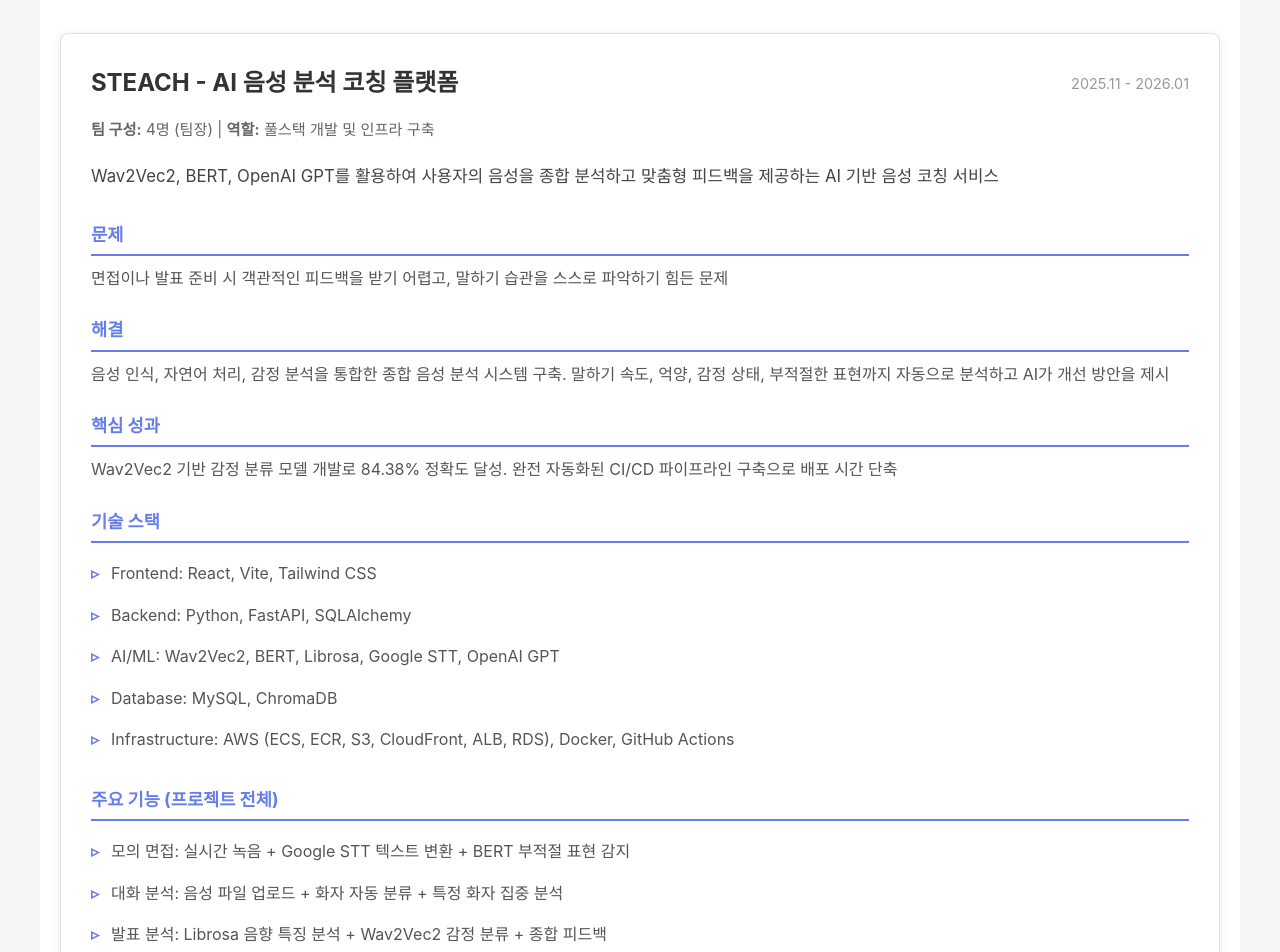
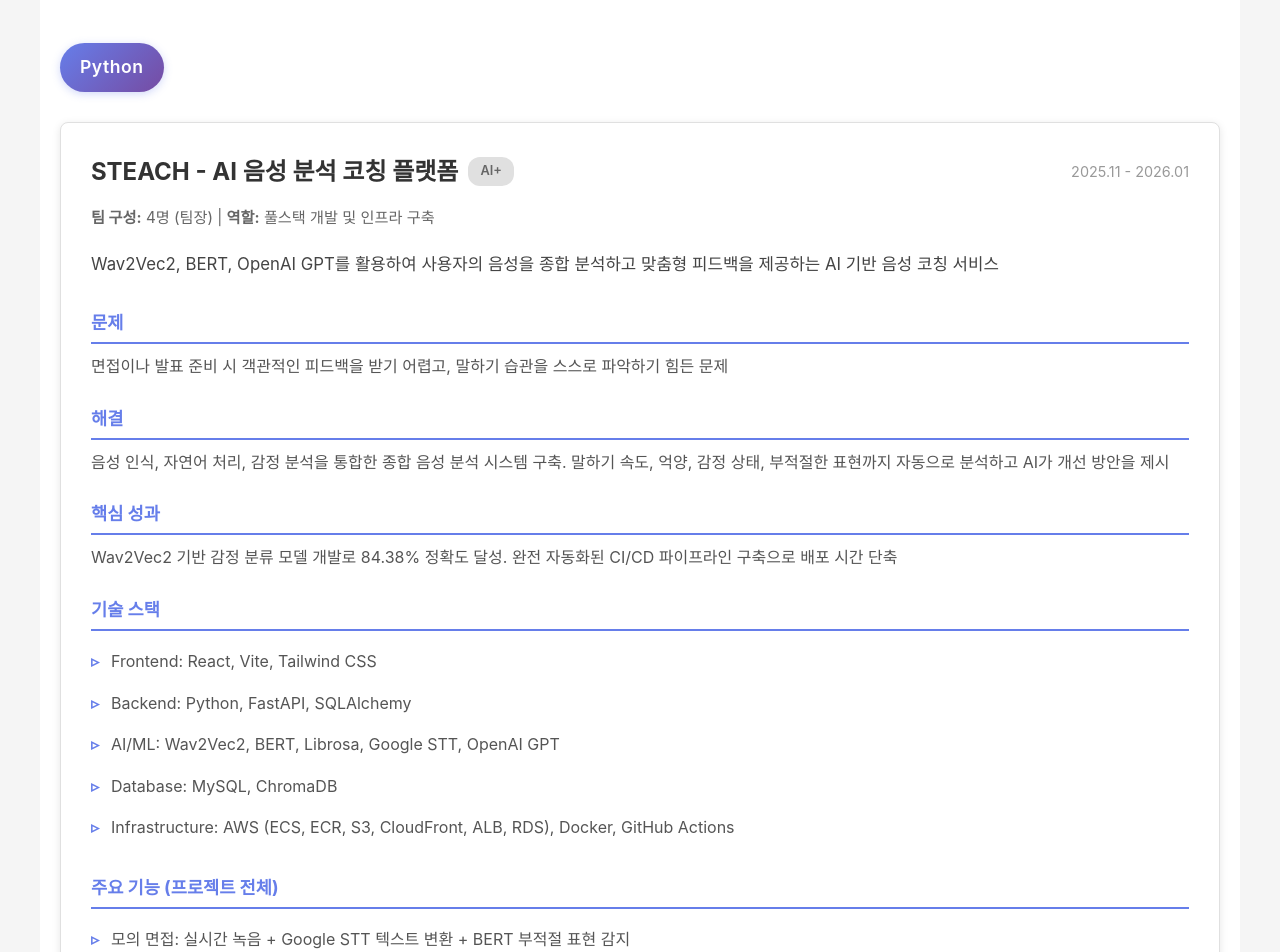
Before and after one commit to kanell0304/Portfolio, a React (Create React App) app: page / in a window 1280 px wide. Shown: the part 500-1452 px from the top of the page. Built offline with nearby package versions, Linux system fonts and the light colour scheme.

Commit message:
add java project

```diff
--- a/src/App.css
+++ b/src/App.css
@@ -16,6 +16,98 @@
   margin: 0 auto;
   background-color: white;
   min-height: 100vh;
+  position: relative;
+}
+
+/* 사이드 네비게이션 */
+.side-nav {
+  position: fixed;
+  left: calc(50% + 620px);
+  top: 180px;
+  width: 240px;
+  background: white;
+  border: 1px solid #e0e0e0;
+  border-radius: 8px;
+  padding: 20px;
+  box-shadow: 0 2px 8px rgba(0,0,0,0.1);
+  max-height: calc(100vh - 200px);
+  overflow-y: auto;
+  z-index: 100;
+}
+
+.side-nav-title {
+  font-size: 0.9rem;
+  font-weight: bold;
+  color: #667eea;
+  margin-bottom: 20px;
+  text-transform: uppercase;
+  letter-spacing: 0.5px;
+}
+
+.side-nav-group {
+  margin-bottom: 25px;
+}
+
+.side-nav-group:last-child {
+  margin-bottom: 0;
+}
+
+.side-nav-language {
+  font-size: 0.85rem;
+  font-weight: 600;
+  color: #999;
+  margin-bottom: 10px;
+  padding-bottom: 8px;
+  border-bottom: 1px solid #e0e0e0;
+  text-transform: uppercase;
+  letter-spacing: 0.5px;
+}
+
+.side-nav-list {
+  list-style: none;
+  padding: 0;
+}
+
+.side-nav-list li {
+  margin-bottom: 6px;
+}
+
+.side-nav-item {
+  display: block;
+  width: 100%;
+  text-align: left;
+  padding: 8px 12px;
+  background: none;
+  border: none;
+  color: #666;
+  font-size: 0.85rem;
+  cursor: pointer;
+  border-radius: 5px;
+  transition: all 0.2s;
+  line-height: 1.4;
+}
+
+.side-nav-item:hover {
+  background: #f0f0f0;
+  color: #667eea;
+  transform: translateX(3px);
+}
+
+.side-nav-item:active {
+  background: #e0e0e0;
+}
+
+/* AI 배지 - 사이드바용 */
+.ai-badge-small {
+  display: inline-block;
+  margin-left: 6px;
+  padding: 2px 6px;
+  background-color: #e0e0e0;
+  color: #666;
+  font-size: 0.7rem;
+  font-weight: 600;
+  border-radius: 10px;
+  vertical-align: middle;
 }
 
 .header {
@@ -59,9 +151,35 @@
 
 .projects h2 {
   font-size: 2rem;
-  margin-bottom: 30px;
+  margin-bottom: 40px;
   color: #667eea;
   text-align: center;
+}
+
+/* 언어별 섹션 */
+.language-section {
+  margin-bottom: 50px;
+}
+
+.language-section:last-child {
+  margin-bottom: 0;
+}
+
+.language-header {
+  margin-bottom: 30px;
+  text-align: left;
+}
+
+.language-badge {
+  display: inline-block;
+  padding: 10px 20px;
+  background: linear-gradient(135deg, #667eea 0%, #764ba2 100%);
+  color: white;
+  border-radius: 25px;
+  font-size: 1.1rem;
+  font-weight: 600;
+  letter-spacing: 0.5px;
+  box-shadow: 0 2px 8px rgba(102, 126, 234, 0.3);
 }
 
 .project-card {
@@ -71,6 +189,7 @@
   padding: 30px;
   margin-bottom: 30px;
   box-shadow: 0 2px 8px rgba(0,0,0,0.1);
+  scroll-margin-top: 80px;
 }
 
 .project-header {
@@ -81,9 +200,24 @@
   flex-wrap: wrap;
 }
 
-.project-header h3 {
+.project-header h4 {
   font-size: 1.5rem;
   color: #333;
+  display: flex;
+  align-items: center;
+  gap: 10px;
+}
+
+/* AI 배지 - 메인 프로젝트용 */
+.ai-badge {
+  display: inline-block;
+  padding: 4px 12px;
+  background-color: #e0e0e0;
+  color: #666;
+  font-size: 0.8rem;
+  font-weight: 600;
+  border-radius: 12px;
+  vertical-align: middle;
 }
 
 .period {
@@ -108,7 +242,7 @@
   margin-bottom: 25px;
 }
 
-.section h4 {
+.section h5 {
   font-size: 1.1rem;
   color: #667eea;
   margin-bottom: 10px;
@@ -116,7 +250,7 @@
   border-bottom: 2px solid #667eea;
 }
 
-.section h5 {
+.section h6 {
   font-size: 1rem;
   color: #555;
   margin-bottom: 8px;
@@ -185,6 +319,13 @@
   margin-top: 40px;
 }
 
+/* 반응형: 화면이 좁을 때 사이드 네비게이션 숨김 */
+@media (max-width: 1500px) {
+  .side-nav {
+    display: none;
+  }
+}
+
 @media (max-width: 768px) {
   .header h1 {
     font-size: 2rem;
--- a/src/App.js
+++ b/src/App.js
@@ -1,14 +1,59 @@
-import React from 'react';
+import React, { useRef } from 'react';
 import './App.css';
 import { projects } from './data/projects';
 
 function App() {
+  // 각 프로젝트에 대한 ref 생성
+  const projectRefs = useRef([]);
+
+  // 언어별로 프로젝트 그룹화
+  const groupedProjects = projects.reduce((acc, project) => {
+    const language = project.language;
+    if (!acc[language]) {
+      acc[language] = [];
+    }
+    acc[language].push(project);
+    return acc;
+  }, {});
+
+  // 특정 프로젝트로 스크롤
+  const scrollToProject = (projectId) => {
+    const element = document.getElementById(`project-${projectId}`);
+    element?.scrollIntoView({
+      behavior: 'smooth',
+      block: 'start'
+    });
+  };
+
   return (
     <div className="App">
       <header className="header">
         <h1>이경준 포트폴리오</h1>
         <p>Backend Engineer</p>
       </header>
+
+      {/* 사이드 네비게이션 */}
+      <nav className="side-nav">
+        <div className="side-nav-title">Projects</div>
+        {Object.entries(groupedProjects).map(([language, langProjects]) => (
+          <div key={language} className="side-nav-group">
+            <div className="side-nav-language">{language}</div>
+            <ul className="side-nav-list">
+              {langProjects.map((project) => (
+                <li key={project.id}>
+                  <button
+                    onClick={() => scrollToProject(project.id)}
+                    className="side-nav-item"
+                  >
+                    {project.title}
+                    {project.isAI && <span className="ai-badge-small">AI+</span>}
+                  </button>
+                </li>
+              ))}
+            </ul>
+          </div>
+        ))}
+      </nav>
 
       <main className="main">
         <section className="intro">
@@ -21,10 +66,24 @@
 
         <section className="projects">
           <h2>Projects</h2>
-          {projects.map(project => (
-            <div key={project.id} className="project-card">
+
+          {Object.entries(groupedProjects).map(([language, langProjects]) => (
+            <div key={language} className="language-section">
+              <h3 className="language-header">
+                <span className="language-badge">{language}</span>
+              </h3>
+
+              {langProjects.map((project) => (
+                <div
+                  key={project.id}
+                  id={`project-${project.id}`}
+                  className="project-card"
+                >
                   <div className="project-header">
-                <h3>{project.title}</h3>
+                    <h4>
+                      {project.title}
+                      {project.isAI && <span className="ai-badge">AI+</span>}
+                    </h4>
                     <span className="period">{project.period}</span>
                   </div>
 
@@ -35,53 +94,53 @@
                   <p className="description">{project.description}</p>
 
                   <div className="section">
-                <h4>문제</h4>
+                    <h5>문제</h5>
                     <p>{project.problem}</p>
                   </div>
 
                   <div className="section">
-                <h4>해결</h4>
+                    <h5>해결</h5>
                     <p>{project.solution}</p>
                   </div>
 
                   <div className="section">
-                <h4>핵심 성과</h4>
+                    <h5>핵심 성과</h5>
                     <p>{project.achievement}</p>
                   </div>
 
                   <div className="section">
-                <h4>기술 스택</h4>
+                    <h5>기술 스택</h5>
                     <ul>
-                  {project.tech.map((tech, index) => (
-                    <li key={index}>{tech}</li>
+                      {project.tech.map((tech, idx) => (
+                        <li key={idx}>{tech}</li>
                       ))}
                     </ul>
                   </div>
 
                   <div className="section">
-                <h4>주요 기능 (프로젝트 전체)</h4>
+                    <h5>주요 기능 (프로젝트 전체)</h5>
                     <ul>
-                  {project.features.map((feature, index) => (
-                    <li key={index}>{feature}</li>
+                      {project.features.map((feature, idx) => (
+                        <li key={idx}>{feature}</li>
                       ))}
                     </ul>
                   </div>
 
                   <div className="section">
-                <h4>담당 기능</h4>
+                    <h5>담당 기능</h5>
                     <ul>
-                  {project.myContributions.map((contribution, index) => (
-                    <li key={index}>{contribution}</li>
+                      {project.myContributions.map((contribution, idx) => (
+                        <li key={idx}>{contribution}</li>
                       ))}
                     </ul>
                   </div>
 
                   {project.challenges && project.challenges.length > 0 && (
                     <div className="section">
-                  <h4>기술적 도전과 해결</h4>
-                  {project.challenges.map((challenge, index) => (
-                    <div key={index} className="challenge">
-                      <h5>{challenge.title}</h5>
+                      <h5>기술적 도전과 해결</h5>
+                      {project.challenges.map((challenge, idx) => (
+                        <div key={idx} className="challenge">
+                          <h6>{challenge.title}</h6>
                           <p><strong>문제:</strong> {challenge.problem}</p>
                           <p><strong>해결:</strong> {challenge.solution}</p>
                           <p><strong>결과:</strong> {challenge.result}</p>
@@ -111,6 +170,8 @@
                   )}
                 </div>
               ))}
+            </div>
+          ))}
         </section>
       </main>
 
--- a/src/data/projects.js
+++ b/src/data/projects.js
@@ -5,6 +5,8 @@
     period: "2025.11 - 2026.01",
     team: "4명 (팀장)",
     role: "풀스택 개발 및 인프라 구축",
+    language: "Python",
+    isAI: true,
     description: "Wav2Vec2, BERT, OpenAI GPT를 활용하여 사용자의 음성을 종합 분석하고 맞춤형 피드백을 제공하는 AI 기반 음성 코칭 서비스",
 
     problem: "면접이나 발표 준비 시 객관적인 피드백을 받기 어렵고, 말하기 습관을 스스로 파악하기 힘든 문제",
@@ -64,6 +66,8 @@
     period: "2025.09 - 2025.11",
     team: "6명 (팀장)",
     role: "Backend 개발",
+    language: "Python",
+    isAI: false,
     description: "사용자가 설문조사와 투표를 생성, 배포, 분석할 수 있는 웹 기반 플랫폼. 실시간 응답 수집 및 통계 시각화 기능 제공",
 
     problem: "설문조사나 투표를 진행하려면 외부 서비스에 의존해야 하고, 커스터마이징이 제한적이며, 응답 데이터 관리가 불편함",
@@ -108,6 +112,8 @@
     period: "2025.03 - 2025.04",
     team: "3명",
     role: "DB 설계 및 Backend 전체 개발",
+    language: "Java",
+    isAI: false,
     description: "Spring Boot 기반 의류 전문 이커머스 플랫폼. 상품 관리부터 주문, 결제, 리뷰까지 쇼핑몰의 핵심 기능 구현",
 
     problem: "첫 팀 프로젝트로서 실무에 가까운 이커머스 시스템을 설계하고 구현하는 경험 필요",
```
Lines whose indentation alone changed are shown as unchanged.
